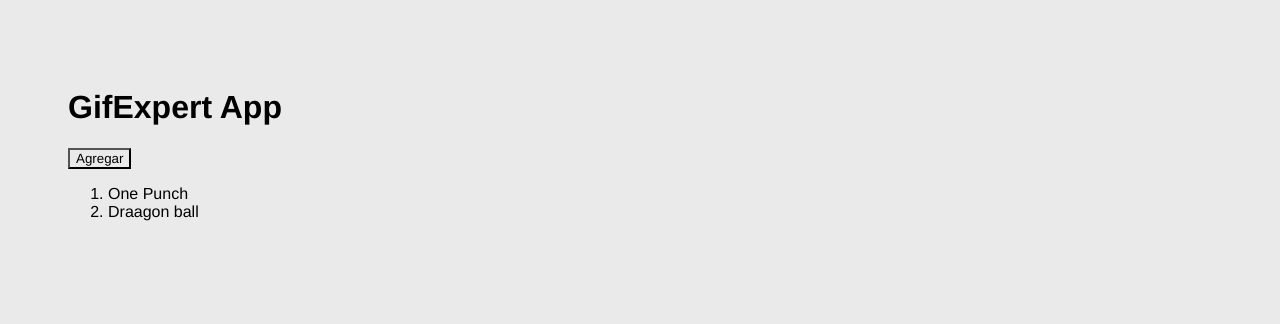
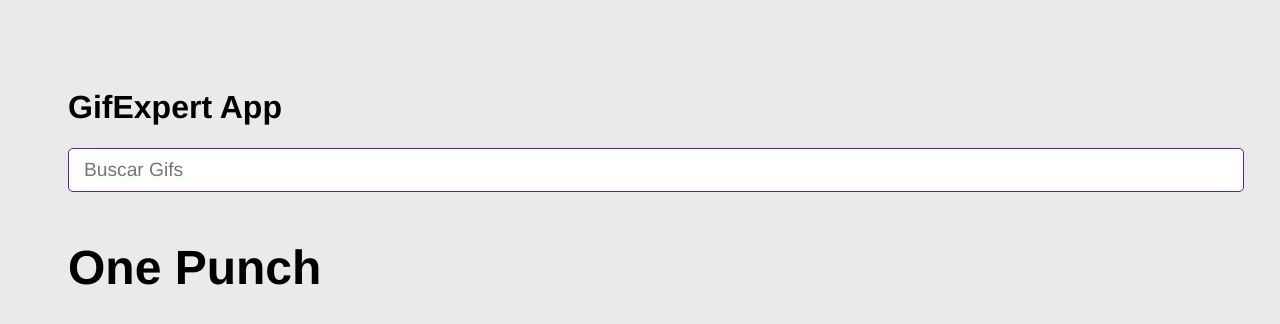
Before and after one commit to KarenMep/GifExpertApp, a React (Vite) app: page / in a window 1280 px wide. Shown: the top 324 px of the page. Built offline with nearby package versions, Linux system fonts and the light colour scheme.

Commit message:
AddCategory y GifGrid creados

```diff
--- a/src/GifExpertApp.jsx
+++ b/src/GifExpertApp.jsx
@@ -1,33 +1,36 @@
 import { useState } from "react"
+import { AddCategory } from "./components/AddCategory"
+import { GifGrid } from "./components/GifGrid"
 
-    export const GifExpertApp = () => {
+export const GifExpertApp = () => {
 
-    const [categories, setCategories] = useState(['One Punch', 'Draagon ball'])
+    const [categories, setCategories] = useState(['One Punch'])
 
-    const onAddCategory = () => {
-        console.log('Click')
-        setCategories([...categories, 'Valorant'])
+    const onAddCategory = (newCategory) => {
+
+        if(categories.includes(newCategory)) return;
+
+        setCategories([newCategory, ...categories ])
 
     }
 
   return (
     <>
-    {/* Titulo */}
         <h1>GifExpert App</h1>
 
-        {/* Input */}
+        <AddCategory
+            onNewCategory={(value) => onAddCategory(value)}
+        />
 
-        {/* Listado de Gif */}
-        <button onClick={onAddCategory}>Agregar</button>
-        <ol>
             {
-                categories.map( category => {
-                    return <li key= {category}>{category}</li>
-                })
+                categories.map( (category) => (
+                        <GifGrid
+                            key={category}
+                            category={category}
+                        />
+                    ))
             }
-        </ol>
 
-        {/* Gif Item */}
     </>
   )
 }
--- /dev/null
+++ b/src/components/AddCategory.jsx
@@ -0,0 +1,31 @@
+import { useState } from "react"
+
+export const AddCategory = ({onNewCategory}) => {
+
+    const [inputValue, setInputValue] = useState('');
+
+    const onInputChange = ({target}) => {
+        setInputValue(target.value)
+    }
+
+    const onSubmit = (event) => {
+        event.preventDefault();
+        if(inputValue.trim().length <= 1) return;
+
+        onNewCategory(inputValue.trim())
+        setInputValue('');
+
+    }
+
+  return (
+    <form onSubmit={onSubmit}>
+        <input
+            type='text'
+            placeholder="Buscar Gifs"
+            value={inputValue}
+            onChange={onInputChange}
+        />
+    </form>
+
+  )
+}
--- /dev/null
+++ b/src/components/GifGrid.jsx
@@ -0,0 +1,12 @@
+import { getGifs } from "../helpers/getGifs";
+
+export const GifGrid = ({category}) => {
+
+  getGifs(category)
+
+  return (
+    <>
+        <h3>{category}</h3>
+    </>
+  )
+}
--- /dev/null
+++ b/src/helpers/getGifs.jsx
@@ -0,0 +1,16 @@
+
+
+export const getGifs = async() => {
+    const url = `https://api.giphy.com/v1/gifs/search?api_key=IL2mTlMnWd6NdAmetbRFbZCMo9AOGhJV&q=${category}&limit=20`
+    const resp = await fetch(url)
+    const {data} = await resp.json();
+
+    const gifs = data.map(img => ({
+      id: img.id,
+      title: img.title,
+      url: img.images.downsized_medium.url
+    }));
+
+    console.log(gifs)
+    return gifs;
+  }
```
